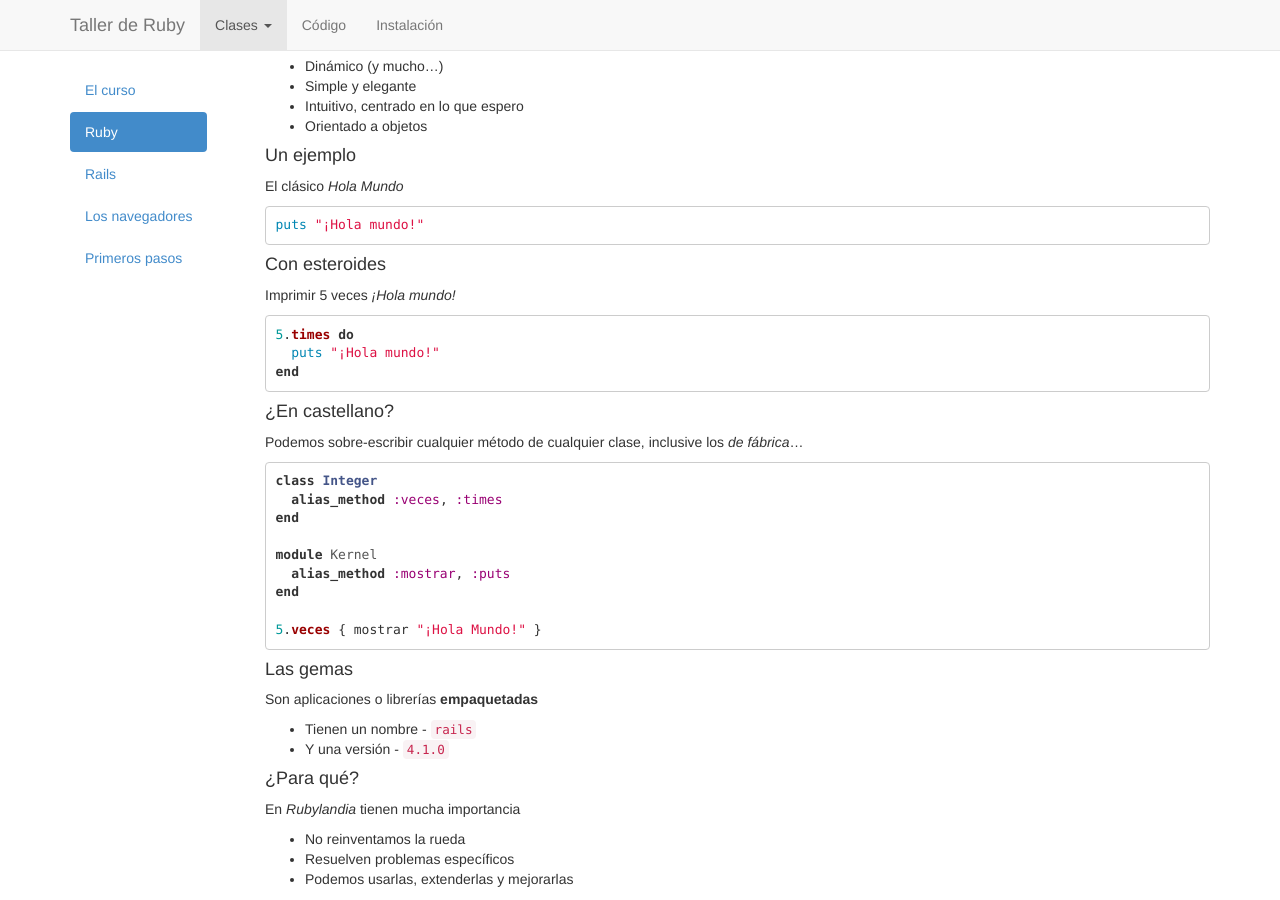
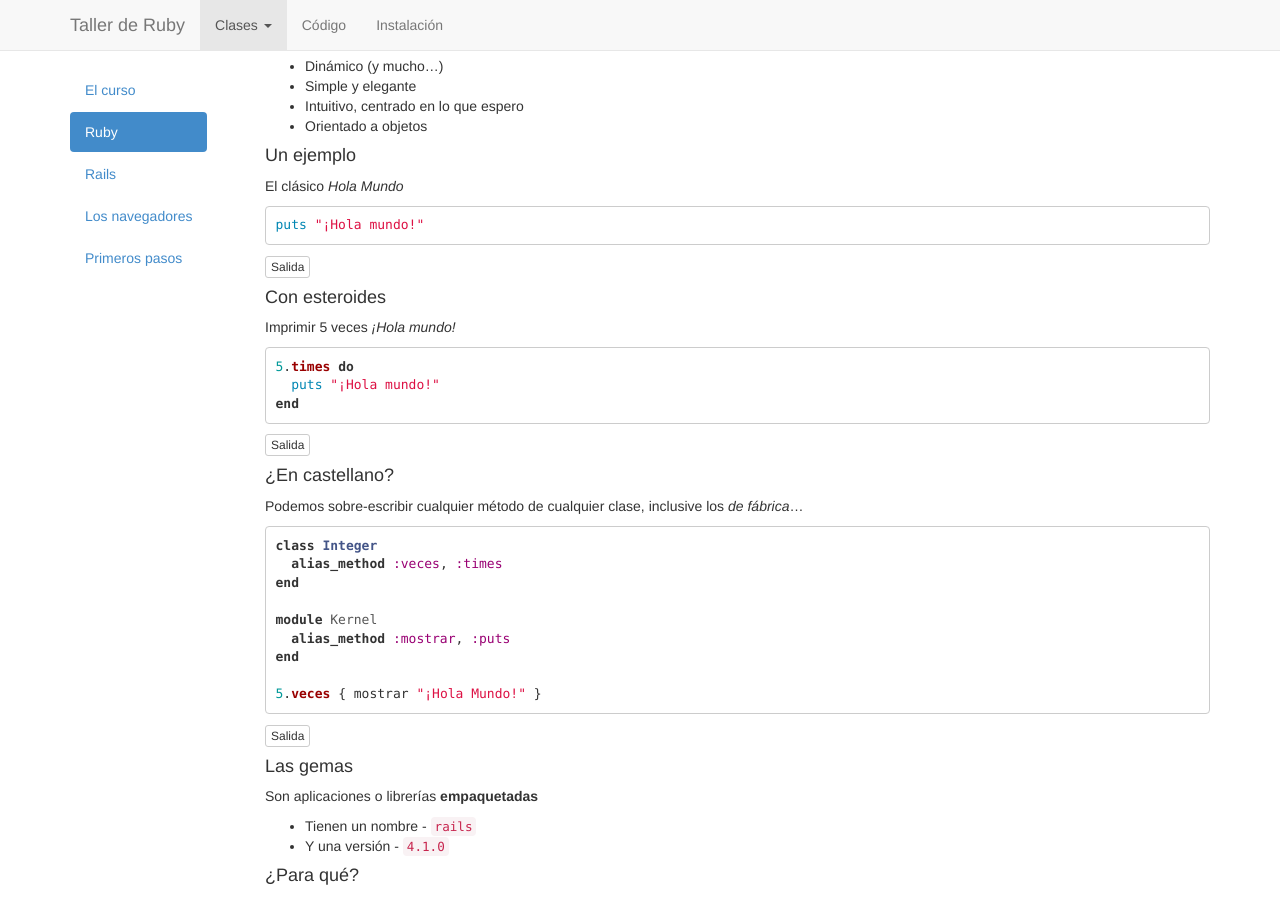
Before and after one commit to francocatena/clases, a Jekyll site: the page built from _posts/clases/2014-04-05-clase-1.markdown, in a window 1280 px wide and 900 px high, scrolled down 609 px. Built offline with Jekyll 4.4.1, drawn with Linux system fonts in a browser that asks for light colours; Markdown is read by kramdown in place of the engine named in the settings.

Commit message:
Add output to code examples

````diff
--- a/_posts/clases/2014-04-05-clase-1.markdown
+++ b/_posts/clases/2014-04-05-clase-1.markdown
@@ -52,6 +52,19 @@
 puts "¡Hola mundo!"
 ```
 
+<div>
+  <a class="btn btn-default btn-xs" data-toggle="collapse" data-parent=".output" href="#ej1-output">
+    Salida
+  </a>
+
+  <div class="collapse" id="ej1-output">
+    <br>
+    <pre>
+¡Hola mundo!
+    </pre>
+  </div>
+</div>
+
 #### Con esteroides ####
 
 Imprimir 5 veces _¡Hola mundo!_
@@ -61,6 +74,23 @@
   puts "¡Hola mundo!"
 end
 ```
+
+<div>
+  <a class="btn btn-default btn-xs" data-toggle="collapse" data-parent=".output" href="#ej2-output">
+    Salida
+  </a>
+
+  <div class="collapse" id="ej2-output">
+    <br>
+    <pre>
+¡Hola mundo!
+¡Hola mundo!
+¡Hola mundo!
+¡Hola mundo!
+¡Hola mundo!
+    </pre>
+  </div>
+</div>
 
 #### ¿En castellano? ####
 
@@ -77,6 +107,23 @@
 
 5.veces { mostrar "¡Hola Mundo!" }
 ```
+
+<div>
+  <a class="btn btn-default btn-xs" data-toggle="collapse" data-parent=".output" href="#ej3-output">
+    Salida
+  </a>
+
+  <div class="collapse" id="ej3-output">
+    <br>
+    <pre>
+¡Hola mundo!
+¡Hola mundo!
+¡Hola mundo!
+¡Hola mundo!
+¡Hola mundo!
+    </pre>
+  </div>
+</div>
 
 #### Las gemas ####
 
````
